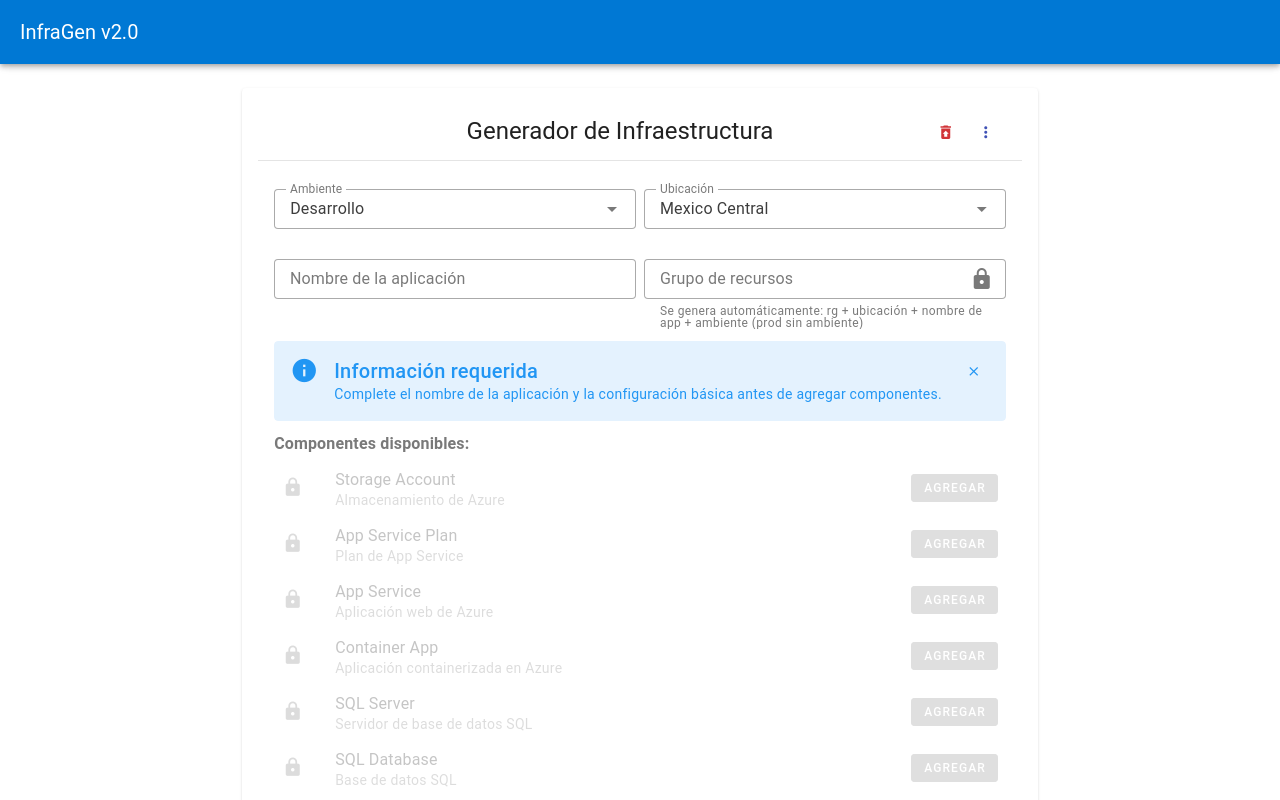
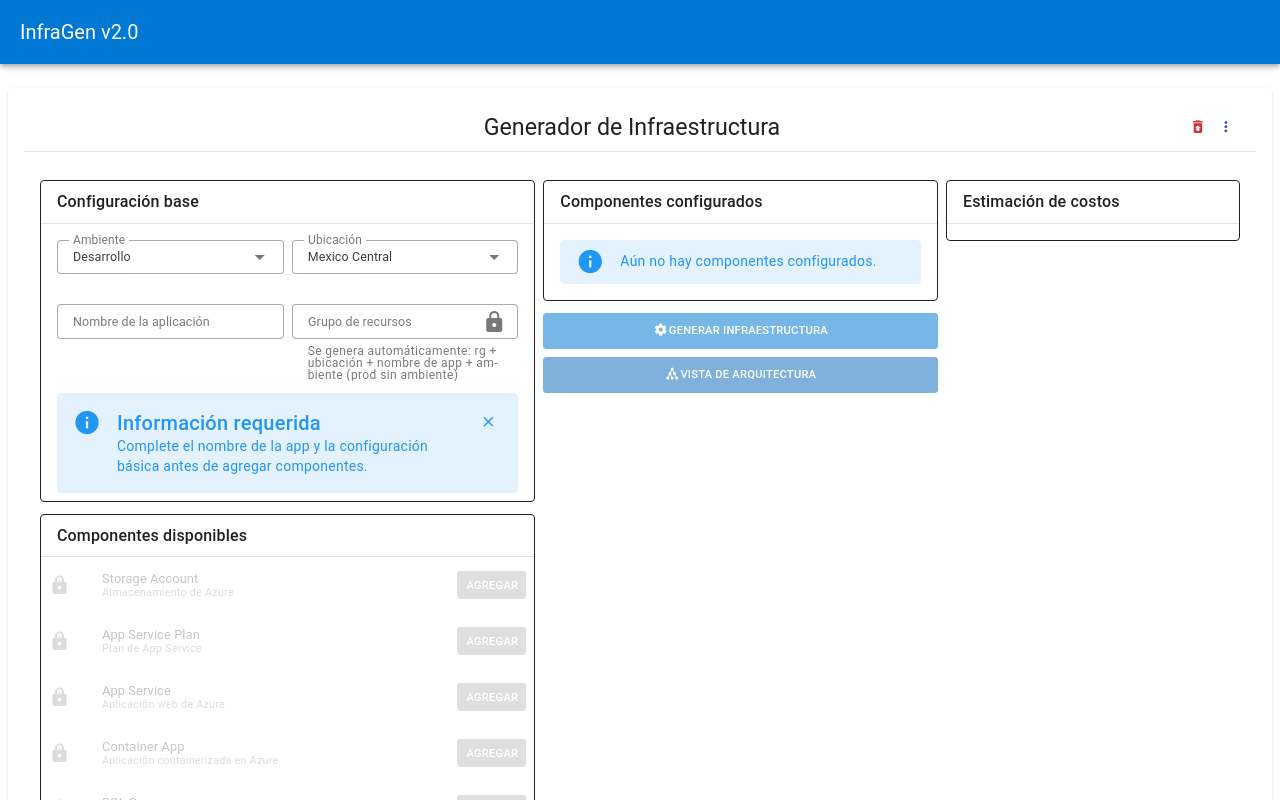
Before and after one commit to vicoscanseco/InfraGen, a Vue app: page / in a window 1280 px wide. Shown: the top 800 px of the page. Built offline with nearby package versions, Linux system fonts and the light colour scheme.

Commit message:
feat: enhance AzureSelector component layout and add compact UI styles

```diff
--- a/src/components/AzureSelector.vue
+++ b/src/components/AzureSelector.vue
@@ -1,6 +1,6 @@
 <template>
   <v-container class="fill-height d-flex flex-column align-center justify-center pa-2" fluid>
-    <v-card class="mx-auto my-4 pa-4" max-width="800">
+    <v-card class="mx-auto my-4 pa-4 compact-ui" max-width="1400">
       <v-card-title class="d-flex justify-space-between align-center">
         <span class="text-h5 flex-grow-1 text-center pl-10">Generador de Infraestructura</span>
 
@@ -47,7 +47,20 @@
       </v-card-title>
       <v-divider class="mb-3" />
       <v-card-text>
-        <!-- Campos principales en dos filas -->
+        <input
+          ref="bicepFileInput"
+          type="file"
+          accept=".bicep,.txt"
+          class="d-none"
+          @change="handleBicepImport"
+        >
+
+        <v-row dense class="layout-two-columns">
+          <v-col cols="12" lg="5">
+            <v-card variant="outlined" class="mb-3">
+              <v-card-title class="text-subtitle-1">Configuración base</v-card-title>
+              <v-divider />
+              <v-card-text class="pb-2">
                 <v-row dense>
                   <v-col cols="12" md="6">
                     <v-select
@@ -114,7 +127,6 @@
                       </template>
                     </v-tooltip>
 
-            <!-- Chip de preview del nombre del grupo de recursos -->
                     <div class="mt-2" v-if="computedResourceGroupName">
                       <v-chip color="blue" variant="outlined" size="small">
                         <v-icon left>mdi-eye</v-icon>
@@ -124,7 +136,6 @@
                   </v-col>
                 </v-row>
 
-        <!-- Mensaje informativo -->
                 <v-row v-if="!isBasicInfoComplete" dense class="mt-2">
                   <v-col cols="12">
                     <v-alert
@@ -133,15 +144,17 @@
                       closable
                       icon="mdi-information"
                       title="Información requerida"
-              text="Complete el nombre de la aplicación y la configuración básica antes de agregar componentes."
+                      text="Complete el nombre de la app y la configuración básica antes de agregar componentes."
                     />
                   </v-col>
                 </v-row>
-
-        <!-- Listado de componentes disponibles -->
-        <v-row dense class="mt-2">
-          <v-col cols="12">
-            <v-label class="mb-1 font-weight-bold">Componentes disponibles:</v-label>
+              </v-card-text>
+            </v-card>
+
+            <v-card variant="outlined">
+              <v-card-title class="text-subtitle-1">Componentes disponibles</v-card-title>
+              <v-divider />
+              <v-card-text class="pa-0 panel-scroll">
                 <v-list lines="two" density="compact" class="pa-0">
                   <v-list-item
                     v-for="comp in availableComponents"
@@ -177,14 +190,16 @@
                     </template>
                   </v-list-item>
                 </v-list>
+              </v-card-text>
+            </v-card>
           </v-col>
-        </v-row>
-
-        <!-- Lista de componentes agregados -->
-        <v-row v-if="configuredComponents.length > 0" dense class="mt-2">
-          <v-col cols="12">
-            <v-label class="mb-1 font-weight-bold">Componentes configurados:</v-label>
-            <v-list lines="two" density="compact" class="pa-0">
+
+          <v-col cols="12" lg="4">
+            <v-card variant="outlined" class="mb-3">
+              <v-card-title class="text-subtitle-1">Componentes configurados</v-card-title>
+              <v-divider />
+              <v-card-text class="pa-0 panel-scroll">
+                <v-list v-if="configuredComponents.length > 0" lines="two" density="compact" class="pa-0">
                   <v-list-item
                     v-for="(item, index) in configuredComponents"
                     :key="index"
@@ -226,29 +241,24 @@
                     </template>
                   </v-list-item>
                 </v-list>
-          </v-col>
-        </v-row>
-
-        <!-- Estimador de costos -->
-        <CostEstimator :components="configuredComponents" :region="location" />
-
-        <!-- Botones para generar y ver arquitectura -->
-        <v-row class="mt-4">
-          <v-col cols="12" class="text-center">
-            <input
-              ref="bicepFileInput"
-              type="file"
-              accept=".bicep,.txt"
-              class="d-none"
-              @change="handleBicepImport"
-            >
-
+
+                <div v-else class="pa-4">
+                  <v-alert type="info" variant="tonal" density="compact">
+                    Aún no hay componentes configurados.
+                  </v-alert>
+                </div>
+              </v-card-text>
+            </v-card>
+
+            <v-row class="mb-2" dense>
+              <v-col cols="12">
                 <v-tooltip text="Genera el código Bicep para desplegar tu infraestructura en Azure. Requiere al menos un componente configurado.">
                   <template v-slot:activator="{ props }">
                     <v-btn
                       v-bind="props"
                       color="primary"
-                  size="large"
+                      size="default"
+                      block
                       :disabled="configuredComponents.length === 0 || !appName || !location"
                       @click="generateBicep"
                     >
@@ -257,14 +267,15 @@
                     </v-btn>
                   </template>
                 </v-tooltip>
-
+              </v-col>
+              <v-col cols="12">
                 <v-tooltip text="Muestra la vista de arquitectura de los recursos configurados.">
                   <template v-slot:activator="{ props }">
                     <v-btn
                       v-bind="props"
                       color="secondary"
-                  size="large"
-                  class="ml-4"
+                      size="default"
+                      block
                       :disabled="configuredComponents.length === 0"
                       @click="showArchDialog = true"
                     >
@@ -273,6 +284,19 @@
                     </v-btn>
                   </template>
                 </v-tooltip>
+              </v-col>
+            </v-row>
+
+          </v-col>
+
+          <v-col cols="12" lg="3">
+            <v-card variant="outlined" class="mb-3">
+              <v-card-title class="text-subtitle-1">Estimación de costos</v-card-title>
+              <v-divider />
+              <v-card-text class="pa-2 cost-panel-scroll">
+                <CostEstimator :components="configuredComponents" :region="location" />
+              </v-card-text>
+            </v-card>
           </v-col>
         </v-row>
       </v-card-text>
@@ -1516,4 +1540,96 @@ const handleBicepImport = async (event) => {
 .v-footer {
   margin-top: auto;
 }
+
+.panel-scroll {
+  max-height: 360px;
+  overflow-y: auto;
+}
+
+.cost-panel-scroll {
+  max-height: 760px;
+  overflow-y: auto;
+}
+
+.compact-ui :deep(.text-h5) {
+  font-size: 1.45rem !important;
+}
+
+.compact-ui :deep(.v-card-title) {
+  font-size: 0.86rem;
+  padding-top: 8px;
+  padding-bottom: 8px;
+}
+
+.compact-ui :deep(.v-list-item-title) {
+  font-size: 0.8rem;
+  line-height: 1.15;
+}
+
+.compact-ui :deep(.v-list-item-subtitle) {
+  font-size: 0.68rem;
+  line-height: 1.1;
+}
+
+.compact-ui :deep(.v-field__input),
+.compact-ui :deep(.v-field__field .v-label) {
+  font-size: 0.78rem;
+}
+
+.compact-ui :deep(.v-field__input) {
+  min-height: 30px;
+}
+
+.compact-ui :deep(.v-btn) {
+  font-size: 0.7rem;
+  letter-spacing: 0.02em;
+  min-height: 30px;
+  padding-left: 10px;
+  padding-right: 10px;
+}
+
+.compact-ui :deep(.v-btn--size-small) {
+  min-height: 26px;
+  padding-left: 8px;
+  padding-right: 8px;
+}
+
+.compact-ui :deep(.v-btn--icon) {
+  width: 28px;
+  height: 28px;
+}
+
+.compact-ui :deep(.v-chip) {
+  font-size: 0.7rem;
+}
+
+.compact-ui :deep(.text-body-2) {
+  font-size: 0.74rem;
+}
+
+.compact-ui :deep(.text-caption) {
+  font-size: 0.64rem;
+}
+
+.compact-ui :deep(.cost-panel-scroll .text-h6) {
+  font-size: 0.96rem !important;
+}
+
+.compact-ui :deep(.cost-panel-scroll .text-subtitle-2) {
+  font-size: 0.74rem !important;
+}
+
+@media (min-width: 1900px) {
+  .compact-ui :deep(.text-h5) {
+    font-size: 1.3rem !important;
+  }
+
+  .compact-ui :deep(.v-list-item-title) {
+    font-size: 0.76rem;
+  }
+
+  .compact-ui :deep(.v-list-item-subtitle) {
+    font-size: 0.64rem;
+  }
+}
 </style>
```
Lines whose indentation alone changed are shown as unchanged.
